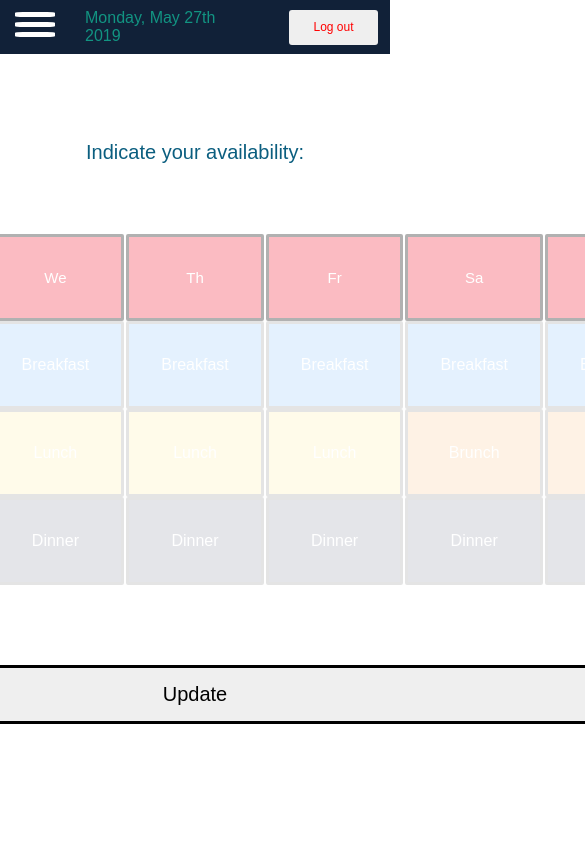
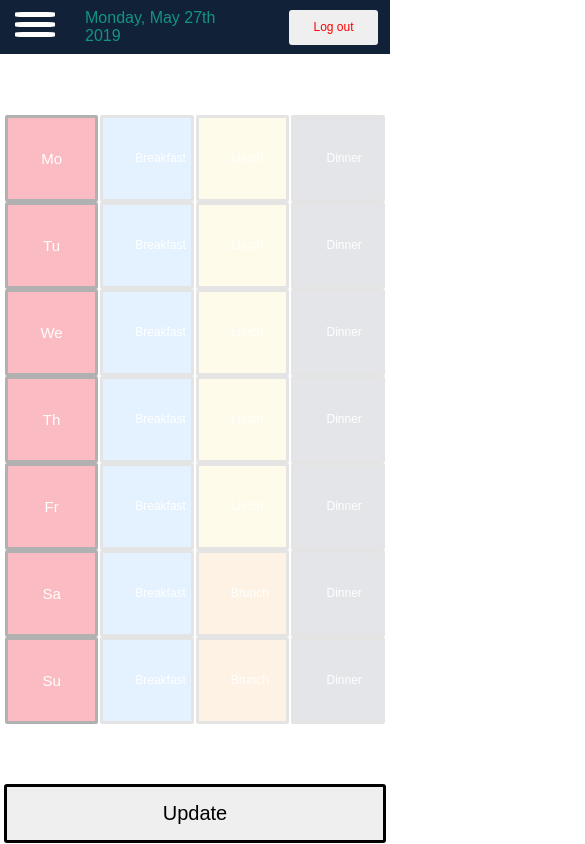
Before and after one commit to yh2n/shift-client, a React (Create React App) app: page /my_account/1/availability in a window 390 px wide. Shown: the top 844 px of the page, 585 px wide, since content can reach past the window. Built offline with nearby package versions, Linux system fonts and the light colour scheme; no server answers.

Commit message:
Change flex-direction for small screens

```diff
--- a/src/components/AvailabilityPage.css
+++ b/src/components/AvailabilityPage.css
@@ -4,7 +4,8 @@
     justify-content: center;
     align-items: center;
     height: 100vh;
-    width: 100vw;
+    margin: 0 auto;
+    /* width: 100vw; */
 }
 
 .availability_prompt {
@@ -16,12 +17,15 @@
 .availability_container {
     display: flex;
     flex-direction: column;
+    width: 75%;
+    max-width: 1200px;
 }
 
 .availability {
     display: flex;
     justify-content: center;
     align-items: center;
+    /* width: 100%; */
 }
 
 .availability_btn {
@@ -41,6 +45,7 @@
 
 .day_container {
     display: flex;
+    width: 14.26%;
     flex-direction: column;
 }
 
@@ -74,7 +79,54 @@
 
 .submit_availability {
     border: solid;
-    margin-top: 80px;
+    margin-top: 60px;
     padding: 15px;
     font-size: 20px;
+    max-width: 1200px;
 }
+
+@media only screen and (max-width: 1400px) {
+    .availability_container {
+        width: 80%
+    }
+}
+
+@media only screen and (max-width: 1200px) {
+    .availability_container {
+        width: 90%
+    }
+}
+
+@media only screen and (max-width: 1000px) {
+    .availability_container {
+        width: 98%
+    }
+}
+
+@media only screen and (max-width: 880px) {
+    .availability_container {
+        width: 98%;
+    }
+
+    .availability_btn {
+        font-size: 12px;
+    }
+}
+@media only screen and (max-width: 768px) {
+    .availability {
+        width: 100%;
+        flex-direction: column;
+
+    }
+
+    .day_container {
+        display: flex;
+        align-content: center;
+        width: 100%;
+        flex-direction: row;
+    }
+
+    .availability_btn {
+        width: 24.5%;
+    }
+}
```
